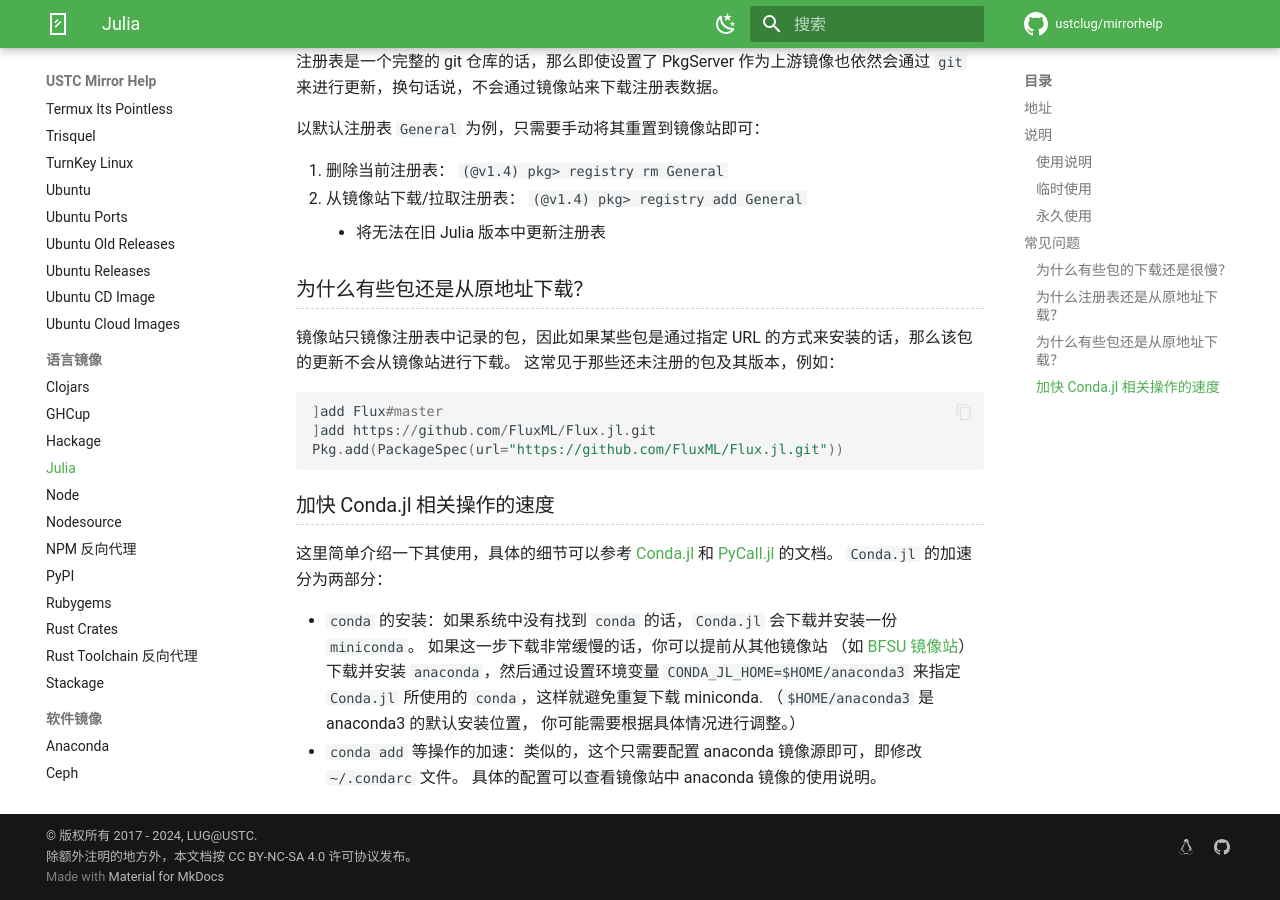
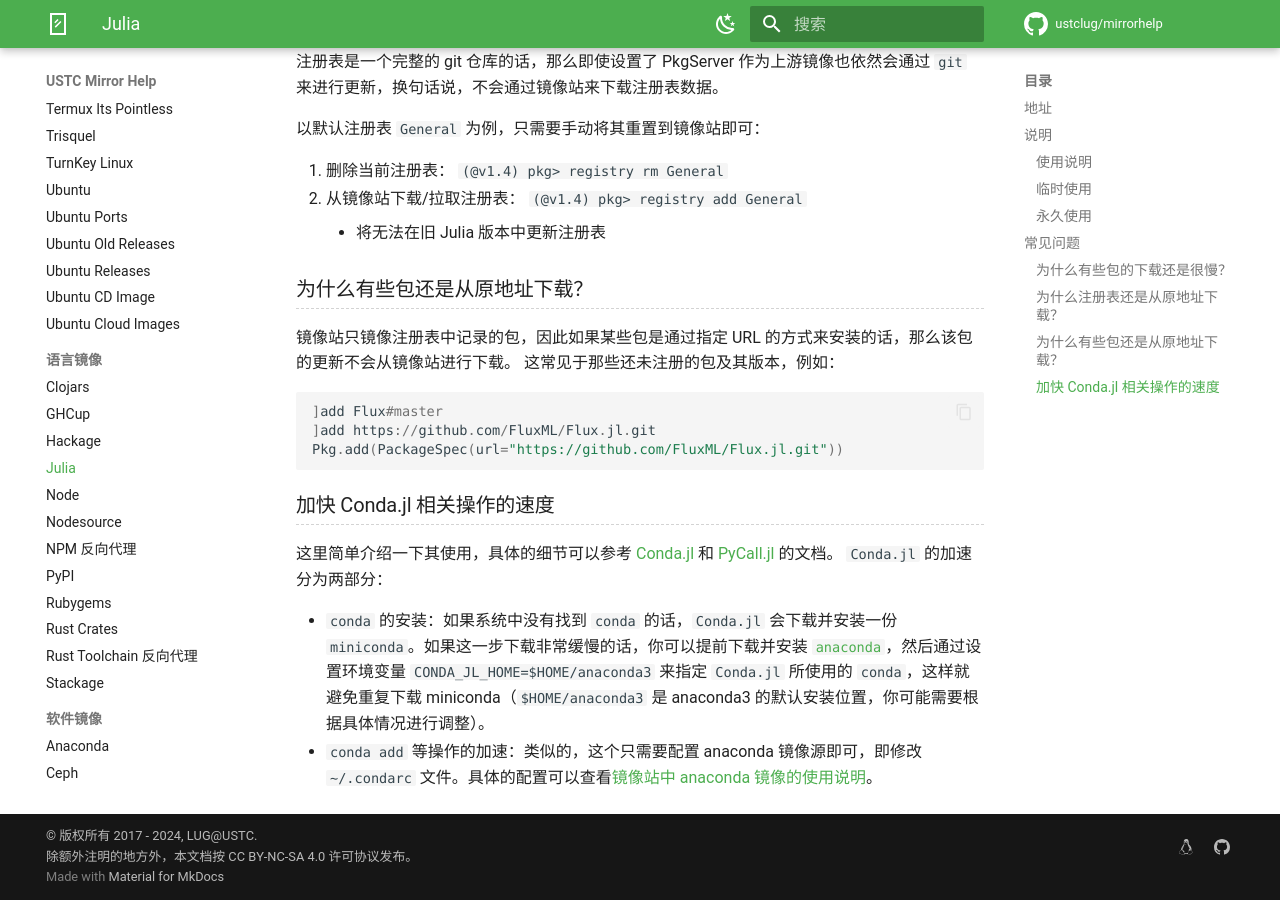
Before and after one commit to ustclug/mirrorhelp, an MkDocs documentation site: the page built from docs/julia.md, in a window 1280 px wide and 900 px high, scrolled down 2345 px. Built offline with MkDocs 1.6.1 and Material for MkDocs 9.7.7, drawn with Linux system fonts in a browser that asks for light colours; comment, search, counter and statistics services are not loaded.

Commit message:
julia: Fix anaconda reference

```diff
--- a/docs/julia.md
+++ b/docs/julia.md
@@ -142,15 +142,5 @@
 [PyCall.jl](https://github.com/JuliaPy/PyCall.jl) 的文档。
 `Conda.jl` 的加速分为两部分：
 
-- `conda` 的安装：如果系统中没有找到 `conda`
-    的话，`Conda.jl` 会下载并安装一份 `miniconda`。
-    如果这一步下载非常缓慢的话，你可以提前从其他镜像站
-    （如 [BFSU 镜像站](https://mirrors.bfsu.edu.cn/help/anaconda/)）
-    下载并安装 `anaconda`，然后通过设置环境变量
-    `CONDA_JL_HOME=$HOME/anaconda3` 来指定 `Conda.jl`
-    所使用的 `conda`，这样就避免重复下载 miniconda.
-    （`$HOME/anaconda3` 是 anaconda3 的默认安装位置，
-    你可能需要根据具体情况进行调整。）
-- `conda add` 等操作的加速：类似的，这个只需要配置
-    anaconda 镜像源即可，即修改 `~/.condarc` 文件。
-    具体的配置可以查看镜像站中 anaconda 镜像的使用说明。
+- `conda` 的安装：如果系统中没有找到 `conda` 的话，`Conda.jl` 会下载并安装一份 `miniconda`。如果这一步下载非常缓慢的话，你可以提前下载并安装 [`anaconda`](./anaconda.md)，然后通过设置环境变量 `CONDA_JL_HOME=$HOME/anaconda3` 来指定 `Conda.jl` 所使用的 `conda`，这样就避免重复下载 miniconda（`$HOME/anaconda3` 是 anaconda3 的默认安装位置，你可能需要根据具体情况进行调整）。
+- `conda add` 等操作的加速：类似的，这个只需要配置 anaconda 镜像源即可，即修改 `~/.condarc` 文件。具体的配置可以查看[镜像站中 anaconda 镜像的使用说明](./anaconda.md)。
```
